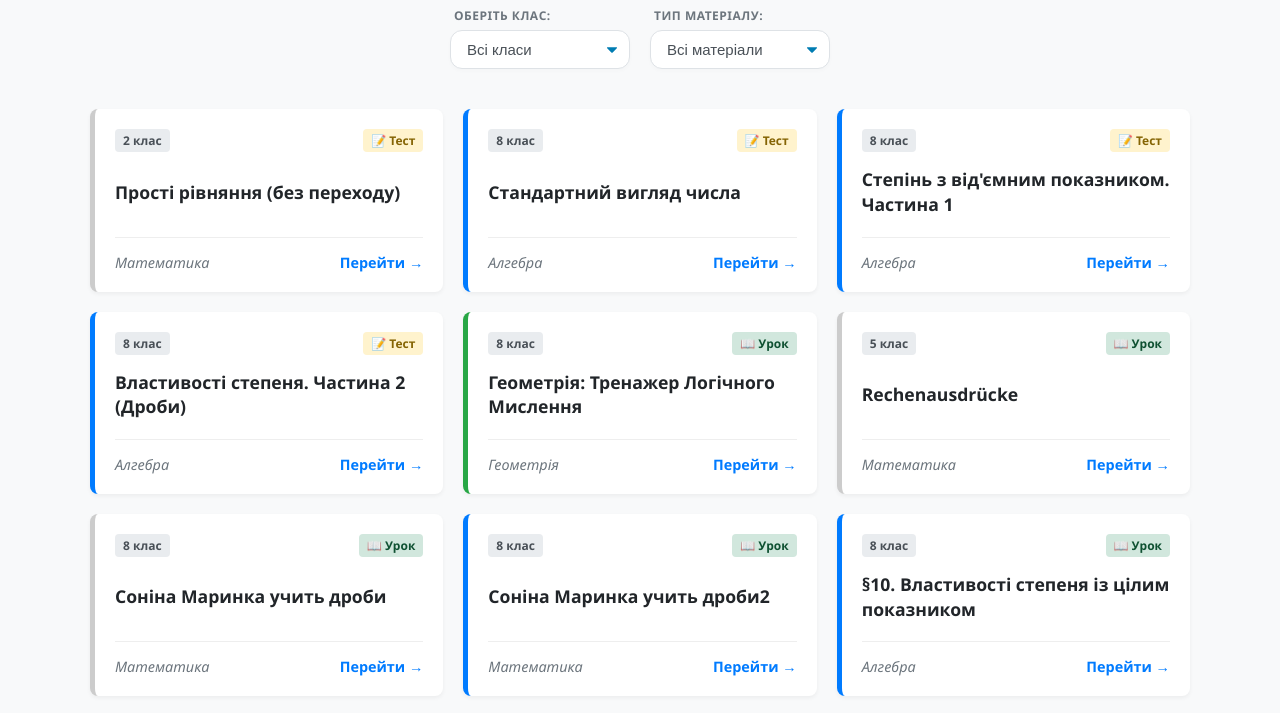
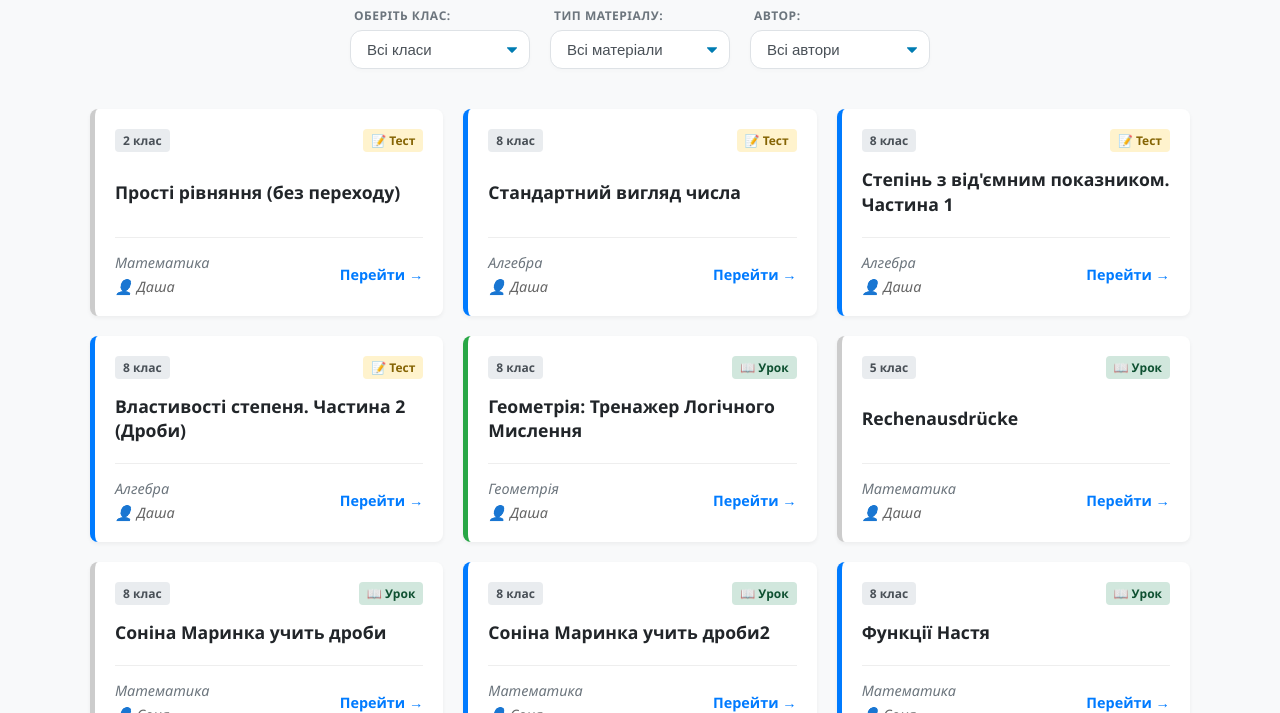
Before and after one commit to ddashukko/site, a plain HTML site: page index.html in a window 1280 px wide. Shown: the part 87-800 px from the top of the page. Drawn offline with Linux system fonts and the light colour scheme.

Commit message:
урок сонічки настя

```diff
--- a/data.js
+++ b/data.js
@@ -6,27 +6,30 @@ window.lessonsData = [
     title: "Прості рівняння (без переходу)",
     grade: 2,
     topic: "Арифметика",
-    link: "math_general/2/simple-equations.html", // Локальний шлях
+    link: "math_general/2/simple-equations.html",
     subject_code: "math_general",
     category: "test",
+    author: "Даша",
   },
   {
     id: 2,
     title: "Стандартний вигляд числа",
     grade: 8,
     topic: "Алгебра",
-    link: "algebra/8/Стандартний вигляд числа Тест1.html", // Локальний шлях
+    link: "algebra/8/Стандартний вигляд числа Тест1.html",
     subject_code: "algebra",
     category: "test",
+    author: "Даша",
   },
   {
     id: 4,
     title: "Степінь з від'ємним показником. Частина 1",
     grade: 8,
     topic: "Алгебра",
-    link: "algebra/8/power-part1.html", // Локальний шлях
+    link: "algebra/8/power-part1.html",
     subject_code: "algebra",
     category: "test",
+    author: "Даша",
   },
   {
     id: 7,
@@ -36,6 +39,7 @@ window.lessonsData = [
     link: "algebra/8/power-part2.html",
     subject_code: "algebra",
     category: "test",
+    author: "Даша",
   },
   {
     id: 300,
@@ -45,6 +49,7 @@ window.lessonsData = [
     link: "geometry/8/Геометрія - пояснення логіки доведень.html",
     subject_code: "geometry",
     category: "lesson",
+    author: "Даша",
   },
   {
     id: 501,
@@ -54,6 +59,7 @@ window.lessonsData = [
     link: "math_general/5/Rechenausdrücke.html",
     subject_code: "math_general",
     category: "lesson",
+    author: "Даша",
   },
   {
     id: 777,
@@ -63,6 +69,7 @@ window.lessonsData = [
     link: "math_general/6/Дроби_маринка.html",
     subject_code: "math_general",
     category: "lesson",
+    author: "Соня",
   },
   {
     id: 778,
@@ -72,6 +79,17 @@ window.lessonsData = [
     link: "algebra/8/gguv.html",
     subject_code: "algebra",
     category: "lesson",
+    author: "Соня",
+  },
+  {
+    id: 779,
+    title: "Функції Настя",
+    grade: 8,
+    topic: "Математика",
+    link: "algebra/9/Функції Настя Соніна.html",
+    subject_code: "algebra",
+    category: "lesson",
+    author: "Соня",
   },
   {
     id: 8010,
@@ -81,6 +99,7 @@ window.lessonsData = [
     link: "algebra/8/lesson-powers.html",
     subject_code: "algebra",
     category: "lesson",
+    author: "Даша",
   },
   {
     id: 8011,
@@ -90,6 +109,7 @@ window.lessonsData = [
     link: "algebra/8/Стандартний вигляд числа.html",
     subject_code: "algebra",
     category: "lesson",
+    author: "Даша",
   },
   {
     id: 8013,
@@ -99,5 +119,6 @@ window.lessonsData = [
     subject_code: "algebra",
     link: "algebra/8/parabola-lesson.html",
     category: "lesson",
+    author: "Даша",
   },
 ];
--- a/index.html
+++ b/index.html
@@ -36,6 +36,15 @@
           <option value="test">📝 Тести</option>
         </select>
       </div>
+
+      <div class="filter-group">
+        <label for="author-filter">Автор:</label>
+        <select id="author-filter" onchange="renderLessons()">
+          <option value="all">Всі автори</option>
+          <option value="Даша">Даша</option>
+          <option value="Соня">Соня</option>
+        </select>
+      </div>
     </div>
 
     <div id="container"></div>
--- a/script.js
+++ b/script.js
@@ -1,49 +1,39 @@
-// script.js
-
 function renderLessons() {
-  // 1. Отримуємо значення з випадаючих списків (HTML select)
-  // Переконайся, що в HTML у селектів є id="grade-filter" та id="category-filter"
   const gradeSelect = document.getElementById("grade-filter");
   const categorySelect = document.getElementById("category-filter");
+  const authorSelect = document.getElementById("author-filter");
 
-  // Захист: якщо елементів немає в HTML, ставимо 'all' за замовчуванням
   const gradeFilter = gradeSelect ? gradeSelect.value : "all";
   const categoryFilter = categorySelect ? categorySelect.value : "all";
+  const authorFilter = authorSelect ? authorSelect.value : "all";
 
-  // Захист: якщо data.js поламаний або не завантажився
   const lessons = window.lessonsData || [];
-
   const container = document.getElementById("container");
   container.innerHTML = "";
 
-  // === ФІЛЬТРАЦІЯ (ЛОГІКА "І") ===
   const filteredData = lessons.filter((lesson) => {
-    // Перевірка класу:
-    // Якщо вибрано 'all', то true. Інакше перевіряємо, чи співпадає клас.
-    // Використовуємо нестроге порівняння (==), щоб "5" (рядок) дорівнювало 5 (числу)
     const isGradeMatch = gradeFilter === "all" || lesson.grade == gradeFilter;
-
-    // Перевірка категорії (lesson або test):
     const isCategoryMatch =
       categoryFilter === "all" || lesson.category === categoryFilter;
 
-    // Повертаємо картку тільки якщо ОБИДВІ умови виконуються
-    return isGradeMatch && isCategoryMatch;
+    // Перевірка автора
+    // Якщо в data.js автора не вказано, він вважається undefined і не пройде фільтр (крім 'all')
+    const isAuthorMatch =
+      authorFilter === "all" || lesson.author === authorFilter;
+
+    return isGradeMatch && isCategoryMatch && isAuthorMatch;
   });
 
-  // Якщо нічого не знайдено
   if (filteredData.length === 0) {
     container.innerHTML =
       "<p style='grid-column: 1/-1; text-align: center; color: #555;'>Матеріалів за вибраними критеріями не знайдено.</p>";
     return;
   }
 
-  // === МАЛЮВАННЯ КАРТОК ===
   filteredData.forEach((lesson) => {
     const card = document.createElement("div");
-    card.className = "card"; // Основний клас картки
+    card.className = "card";
 
-    // Кольорова смужка збоку
     if (lesson.subject_code === "algebra") card.classList.add("border-blue");
     else if (lesson.subject_code === "geometry")
       card.classList.add("border-green");
@@ -51,18 +41,17 @@ function renderLessons() {
       card.classList.add("border-red");
     else card.classList.add("border-gray");
 
-    // Відкриття посилання (зовнішнє чи внутрішнє)
     const targetAttr = lesson.link.startsWith("http") ? "_blank" : "_self";
 
-    // Назва предмету
     let subjectLabel = lesson.topic;
     if (lesson.subject_code === "math_general") subjectLabel = "Математика";
 
-    // Мітки типу (Урок чи Тест)
     const typeLabel = lesson.category === "test" ? "📝 Тест" : "📖 Урок";
     const typeClass = lesson.category === "test" ? "tag-test" : "tag-lesson";
 
-    // Вставка HTML всередину картки
+    // Автоматично підставляємо автора, якщо його немає в даних — пишемо порожньо
+    const authorName = lesson.author ? `👤 ${lesson.author}` : "";
+
     card.innerHTML = `
             <div class="card-header">
                 <span class="tag grade-tag">${lesson.grade} клас</span>
@@ -72,7 +61,10 @@ function renderLessons() {
             <h3>${lesson.title}</h3>
 
             <div class="card-footer">
-                <span class="topic-text">${subjectLabel}</span>
+                <div style="display: flex; flex-direction: column; gap: 5px;">
+                    <span class="topic-text">${subjectLabel}</span>
+                    <span class="topic-text" style="font-size: 0.9em; color: #666;">${authorName}</span>
+                </div>
                 <a href="${lesson.link}" class="open-btn" target="${targetAttr}">Перейти →</a>
             </div>
         `;
@@ -80,7 +72,6 @@ function renderLessons() {
   });
 }
 
-// Запуск функції одразу після завантаження сторінки, щоб показати всі уроки
 document.addEventListener("DOMContentLoaded", () => {
   renderLessons();
 });
```
Also changed, not shown: algebra/9/Функції Настя Соніна.html (added).
